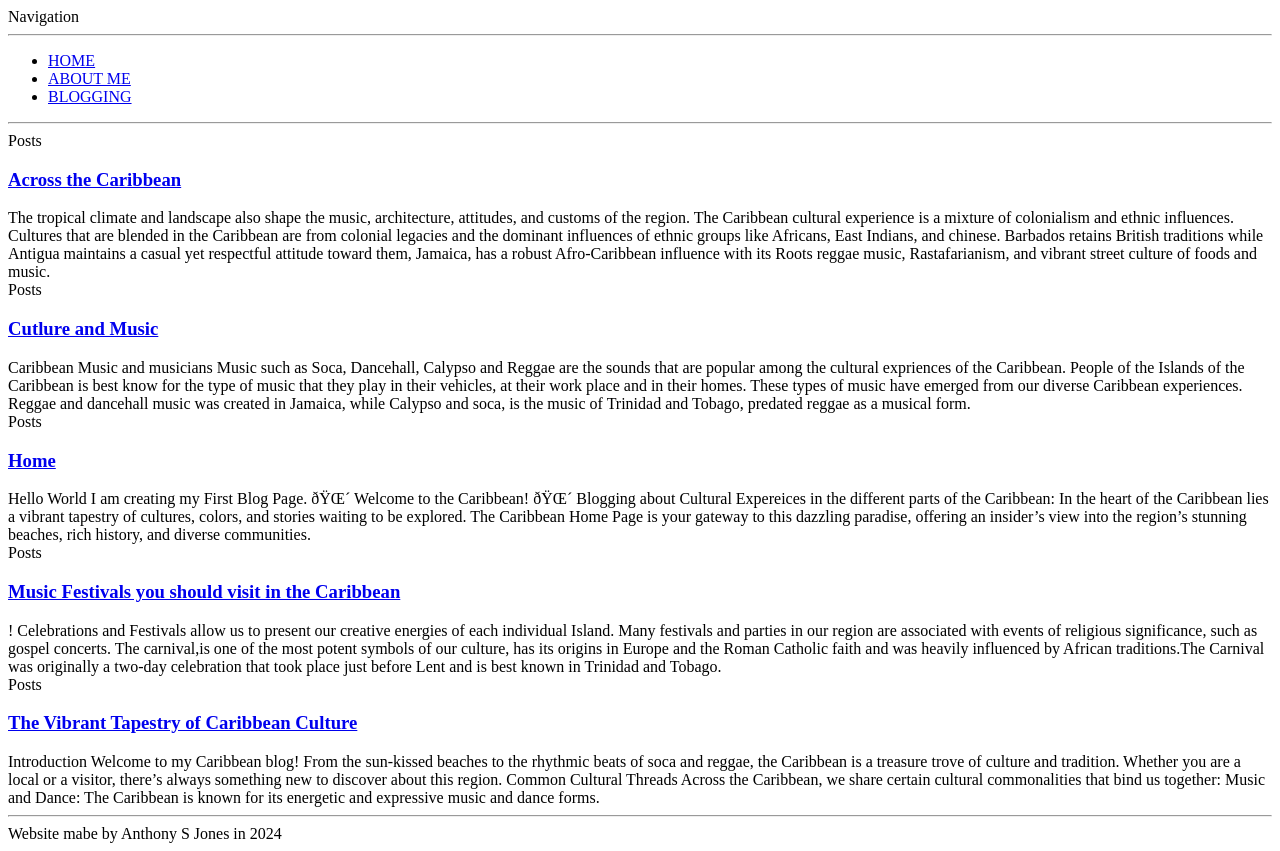
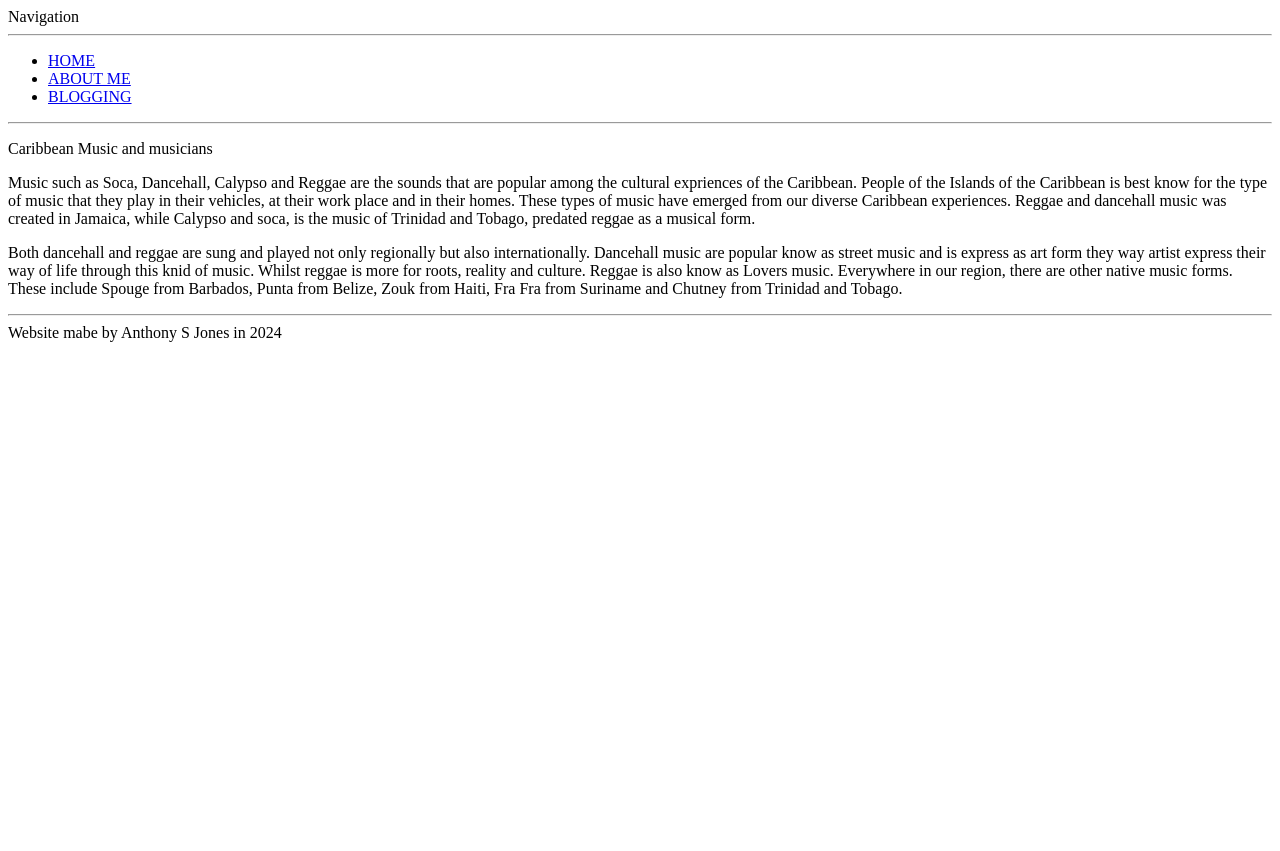
Before and after one commit to ajone123/Blogging_ASJ-website, a plain HTML site: page index.html in a window 1280 px wide. After the commit the page ends 800 px from the top, so only its background shows below. Drawn offline with Linux system fonts and the light colour scheme.

Commit message:
Add files via upload

```diff
--- a/index.html
+++ b/index.html
@@ -2,7 +2,7 @@
 <html>
 <head>
     <meta charset="utf -8">
-    <title>Posts</title>
+    <title>Cutlure and Music</title>
     </head>
 <body>
     Navigation
@@ -17,104 +17,10 @@
 </nav>
     <hr>
 
-  <article class="pa3 pa4-ns nested-copy-line-height">
-    <section class="cf ph3 ph5-l pv3 pv4-l f4 tc-l center measure-wide lh-copy mid-gray"></section>
-    <section class="flex-ns flex-wrap justify-around mt5">
+    <p>Caribbean Music and musicians</p>
+<p>Music such as Soca, Dancehall, Calypso and Reggae are the sounds that are popular among the cultural expriences of the Caribbean. People of the Islands of the Caribbean is best know for the type of music that they play in their vehicles, at their work place and in their homes. These types of music have emerged from our diverse Caribbean experiences. Reggae and dancehall  music was created in Jamaica, while Calypso and soca, is the music of Trinidad and Tobago, predated reggae as a musical form.</p>
+<p>Both dancehall and reggae are sung and played not only regionally but also internationally. Dancehall music are popular know as street music and is express as art form they way artist express their way of life through this knid of music. Whilst reggae is more for roots, reality and culture. Reggae is also know as Lovers music. Everywhere in our region, there are other native music forms. These include Spouge from Barbados, Punta from Belize, Zouk from Haiti, Fra Fra from Suriname and Chutney from Trinidad and Tobago.</p>
 
-        <div class="relative w-100 w-30-l mb4 bg-white">
-          <div class="relative w-100 mb4 bg-white nested-copy-line-height">
-  <div class="bg-white mb3 pa4 gray overflow-hidden">
-    <span class="f6 db">Posts</span>
-    <h1 class="f3 near-black">
-      <a href="/posts/_across-the-caribbean-we-share-common-culture/" class="link black dim">
-        Across the Caribbean
-      </a>
-    </h1>
-    <div class="nested-links f5 lh-copy nested-copy-line-height">
-      The tropical climate and landscape also shape the music, architecture, attitudes, and customs of the region.
-The Caribbean cultural experience is a mixture of colonialism and ethnic influences. Cultures that are blended in the Caribbean are from colonial legacies and the dominant influences of ethnic groups like Africans, East Indians, and chinese.
-Barbados retains British traditions while Antigua maintains a casual yet respectful attitude toward them, Jamaica, has a robust Afro-Caribbean influence with its Roots reggae music, Rastafarianism, and vibrant street culture of foods and music.
-    </div>
-  </div>
-</div>
-
-        </div>
-
-        <div class="relative w-100 w-30-l mb4 bg-white">
-          <div class="relative w-100 mb4 bg-white nested-copy-line-height">
-  <div class="bg-white mb3 pa4 gray overflow-hidden">
-    <span class="f6 db">Posts</span>
-    <h1 class="f3 near-black">
-      <a href="/posts/_culture-and-music/" class="link black dim">
-        Cutlure and Music
-      </a>
-    </h1>
-    <div class="nested-links f5 lh-copy nested-copy-line-height">
-      Caribbean Music and musicians
-Music such as Soca, Dancehall, Calypso and Reggae are the sounds that are popular among the cultural expriences of the Caribbean. People of the Islands of the Caribbean is best know for the type of music that they play in their vehicles, at their work place and in their homes. These types of music have emerged from our diverse Caribbean experiences. Reggae and dancehall music was created in Jamaica, while Calypso and soca, is the music of Trinidad and Tobago, predated reggae as a musical form.
-    </div>
-  </div>
-</div>
-
-        </div>
-
-        <div class="relative w-100 w-30-l mb4 bg-white">
-          <div class="relative w-100 mb4 bg-white nested-copy-line-height">
-  <div class="bg-white mb3 pa4 gray overflow-hidden">
-    <span class="f6 db">Posts</span>
-    <h1 class="f3 near-black">
-      <a href="/posts/_index-home/" class="link black dim">
-        Home
-      </a>
-    </h1>
-    <div class="nested-links f5 lh-copy nested-copy-line-height">
-      Hello World I am creating my First Blog Page. 🌴 Welcome to the Caribbean! 🌴
-Blogging about Cultural Expereices in the different parts of the Caribbean:
-In the heart of the Caribbean lies a vibrant tapestry of cultures, colors, and stories waiting to be explored. The Caribbean Home Page is your gateway to this dazzling paradise, offering an insider&rsquo;s view into the region&rsquo;s stunning beaches, rich history, and diverse communities.
-    </div>
-  </div>
-</div>
-
-        </div>
-
-        <div class="relative w-100 w-30-l mb4 bg-white">
-          <div class="relative w-100 mb4 bg-white nested-copy-line-height">
-  <div class="bg-white mb3 pa4 gray overflow-hidden">
-    <span class="f6 db">Posts</span>
-    <h1 class="f3 near-black">
-      <a href="/posts/_music-festivals-you-should-visit-in-the-caribbean/" class="link black dim">
-        Music Festivals you should visit in the Caribbean
-      </a>
-    </h1>
-    <div class="nested-links f5 lh-copy nested-copy-line-height">
-      ! Celebrations and Festivals allow us to present our creative energies of each individual Island. Many festivals and parties in our region are associated with events of religious significance, such as gospel concerts.
-The carnival,is one of the most potent symbols of our culture, has its origins in Europe and the Roman Catholic faith and was heavily influenced by African traditions.The Carnival was originally a two-day celebration that took place just before Lent and is best known in Trinidad and Tobago.
-    </div>
-  </div>
-</div>
-
-        </div>
-
-        <div class="relative w-100 w-30-l mb4 bg-white">
-          <div class="relative w-100 mb4 bg-white nested-copy-line-height">
-  <div class="bg-white mb3 pa4 gray overflow-hidden">
-    <span class="f6 db">Posts</span>
-    <h1 class="f3 near-black">
-      <a href="/posts/_the-vibrant-tapestry-of-caribbean-culture/" class="link black dim">
-        The Vibrant Tapestry of Caribbean Culture
-      </a>
-    </h1>
-    <div class="nested-links f5 lh-copy nested-copy-line-height">
-      Introduction Welcome to my Caribbean blog! From the sun-kissed beaches to the rhythmic beats of soca and reggae, the Caribbean is a treasure trove of culture and tradition. Whether you are a local or a visitor, there&rsquo;s always something new to discover about this region.
-Common Cultural Threads Across the Caribbean, we share certain cultural commonalities that bind us together:
-Music and Dance: The Caribbean is known for its energetic and expressive music and dance forms.
-    </div>
-  </div>
-</div>
-
-        </div>
-
-    </section></article>
 
 
     <hr>
```
